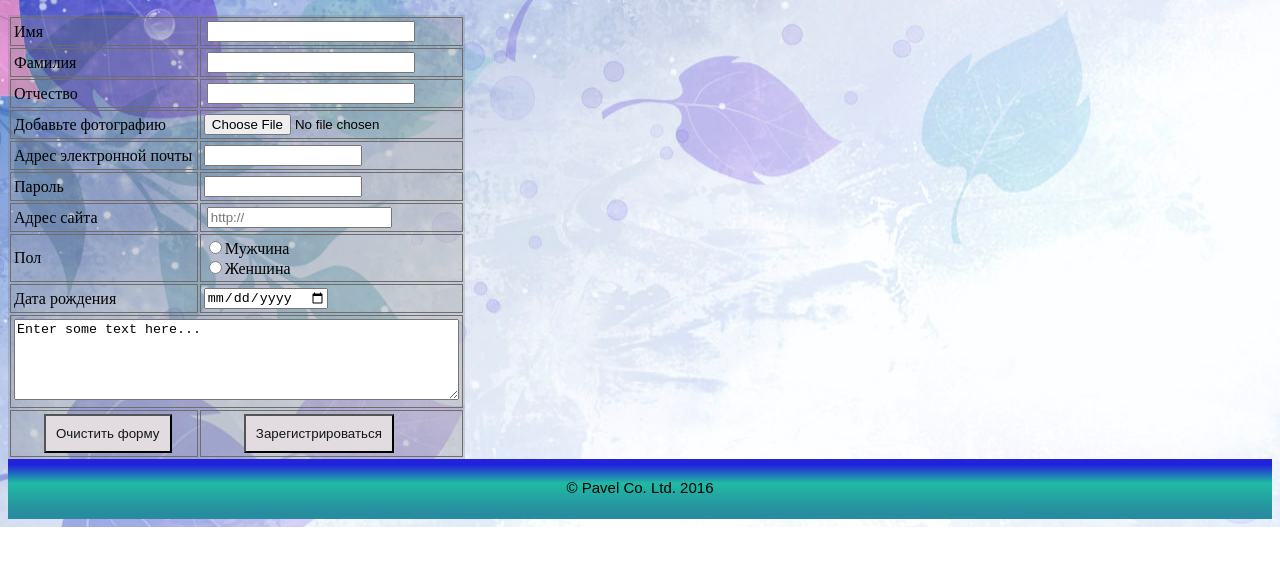
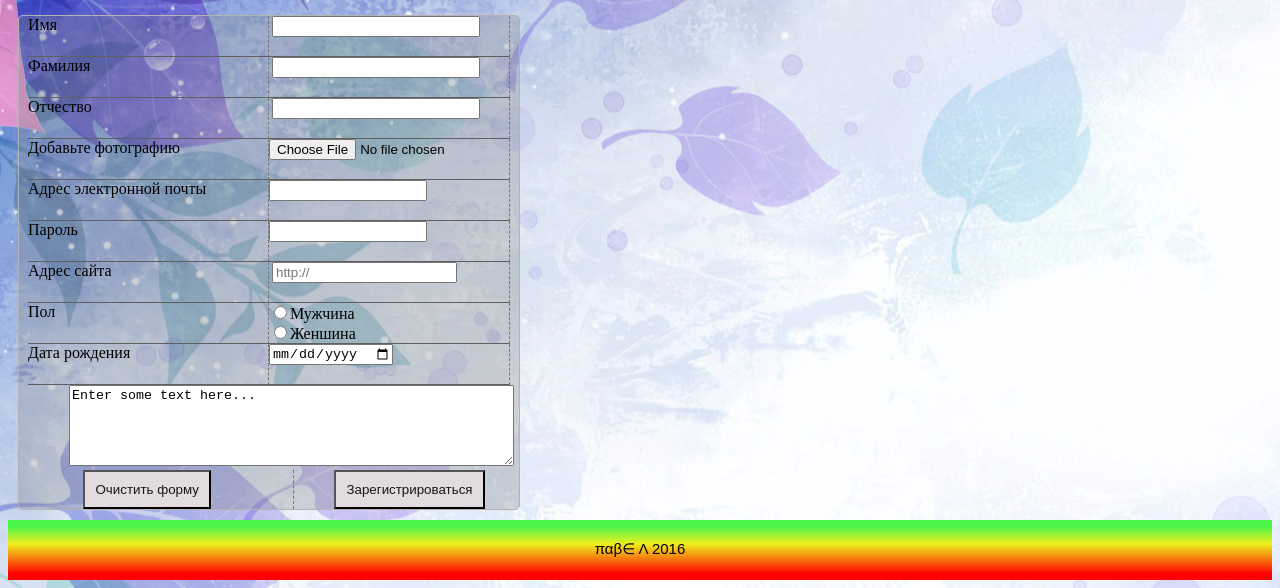
Before and after one commit to pavel8silber/repa, a plain HTML site: page html hw3/registration.html in a window 1280 px wide. Shown: the part 277-865 px from the top of the page. Before the commit the page ends 804 px from the top, so only its background shows below. Drawn offline with nearby package versions, Linux system fonts and the light colour scheme.

Commit message:
Сделал Регестрационую форму с помощью FlexBox

```diff
--- a/html hw3/registration.html
+++ b/html hw3/registration.html
@@ -25,9 +25,11 @@
 
 
 
-<!--               <form action="#" method="post" enctype="multipart/form-data">-->
 
+
+    <!--
     <table>
+        <form action="#" method="post" enctype="multipart/form-data">
             <tr>
                 <td>
                     <label for="firstname">Имя</label>
@@ -116,14 +118,76 @@
                     <input class="btnC" href="#" type="submit" name="reg" value="Зарегистрироваться">
                 </td>
             </tr>
-<!--                            </form>-->
+        </form>
     </table>
+-->
+
+    <div class="registarion">
+        <div class="block item1">
+            <label for="firstname">Имя</label>
+        </div>
+        <div class="block item2">
+            <input class="cap" type="text" name="firstname">
+        </div>
+        <div class="block item3">
+            <label for="lastname">Фамилия</label>
+        </div>
+        <div class="block item4">
+            <input class="cap" type="text" name="lastname">
+        </div>
+        <div class="block item5">
+            <label for="lastname">Отчество</label>
+        </div>
+        <div class="block item6">
+            <input class="cap" type="text" name="patronymic">
+        </div>
+        <div class="block item7">
+            <label for="yourPhoto">Добавьте фотографию</label>
+        </div>
+        <div class="block item8">
+            <input type="file" name="yourPhoto">
+        </div>
+        <div class="block item9">
+            <label for="email">Адрес электронной почты</label>
+        </div>
+        <div class="block item10">
+            <input class="email_pass" type="email" name="email">
+        </div>
+        <div class="block item11">
+            <label for="password">Пароль</label>
+        </div>
+        <div class="block item12">
+            <input class="email_pass" type="password" name="password">
+        </div>
+        <div class="block item13">
+            <label for="websait">Адрес сайта</label>
+        </div>
+        <div class="block item14">
+            <input id="websait" type="text" name="websait" placeholder="http://">
+        </div>
+        <div class="block item15">
+            <label for="gender">Пол</label>
+        </div>
+        <div class="block item16"><span class="gender"><input  type="radio" name="gender" value="male">Мужчина</span>
+            <br>
+            <span class="gender"><input  type="radio" name="gender" value="female">Женшина</span></div>
+        <div class="block item17"><label for="websait">Дата рождения</label></div>
+        <div class="block item18"><input type="date" name="bdate"></div>
+        <div class=" item19"><textarea name="message" id="aboutme" cols="53" rows="5">Enter some text here...</textarea></div>
+        <div class=" item20"><input class="btnR" href="#" type="submit" name="reg" value="Очистить форму"></div>
+        <div class=" item21"><input class="btnC" href="#" type="submit" name="reg" value="Зарегистрироваться"></div>
+    </div>
 
 
 
 
-    <div class="footer">© Pavel Co. Ltd. 2016</div>
-    <script src="//cdnjs.cloudflare.com/ajax/libs/less.js/2.5.3/less.min.js"></script>
+
+
+
+
+
+
+    <div class="footer">  &pi;&alpha;&beta;&isin; &Lambda; 2016</div>
 </body>
 
 </html>
--- a/html hw3/style.scss
+++ b/html hw3/style.scss
@@ -51,21 +51,20 @@ ul li {
     color: black;
 }
 
-#menu:first-letter {
-    color: red;
+#menu {
+
+}
+#menu ul li a:hover {
+    color: #23f272;
 }
 
-#menu ul li:hover {
-    color: antiquewhite;
-}
-
-#menu ul li:hover:before {
-    content: "<<<";
-}
-
-#menu ul li:hover:after {
-    content: ">>>";
-}
+//#menu ul li:hover:before {
+//    content: "<<<";
+//}
+//
+//#menu ul li:hover:after {
+//    content: ">>>";
+//}
 
 p span {
     background: rgba(255, 0, 0, 0.3);
@@ -89,7 +88,7 @@ p span {
     font-family: fantasy;
     font-size: 15px;
     text-align: center;
-    background: linear-gradient(#2222db 10%, #20baa3 40%, #278c9f 90%);
+    background: linear-gradient(#48f548 10%, #efef1e 40%, red 90%);
     height: 40px;
     padding-top: 20px;
 }
@@ -200,7 +199,7 @@ h2 {
 
 .gender {
     &:hover {
-        border: 1px dashed #4d4dc4;
+        border: 1px dashed #f23020;
         box-sizing: content-box;
     }
 }
@@ -228,3 +227,31 @@ td {
 table {
     background: rgba(128, 128, 128, 0.29);
 }
+
+.registarion {
+    background: rgba(128, 128, 128, 0.29);
+    max-width: 500px;
+    display: flex;
+    flex-direction: row;
+    border: 1px solid #b7b2b2;
+    flex-wrap: wrap;
+    justify-content: center;
+    flex-wrap: wrap;
+    border-radius: 5px;
+    margin: 10px;
+
+}
+.block {
+    width: 240px;
+    border-bottom: 0.5px solid #5f5f5f;
+    border-right: 0.5px dashed #777575;
+    height: 40px;
+    text-align: left;
+}
+.item19 {
+    width: 400px;
+}
+.item20 {
+    width: 240px;
+    border-right: 0.5px dashed #777575;
+}
```
Also changed, not shown: html hw3/main.css, 1 other file. Lines whose indentation alone changed are shown as unchanged.
